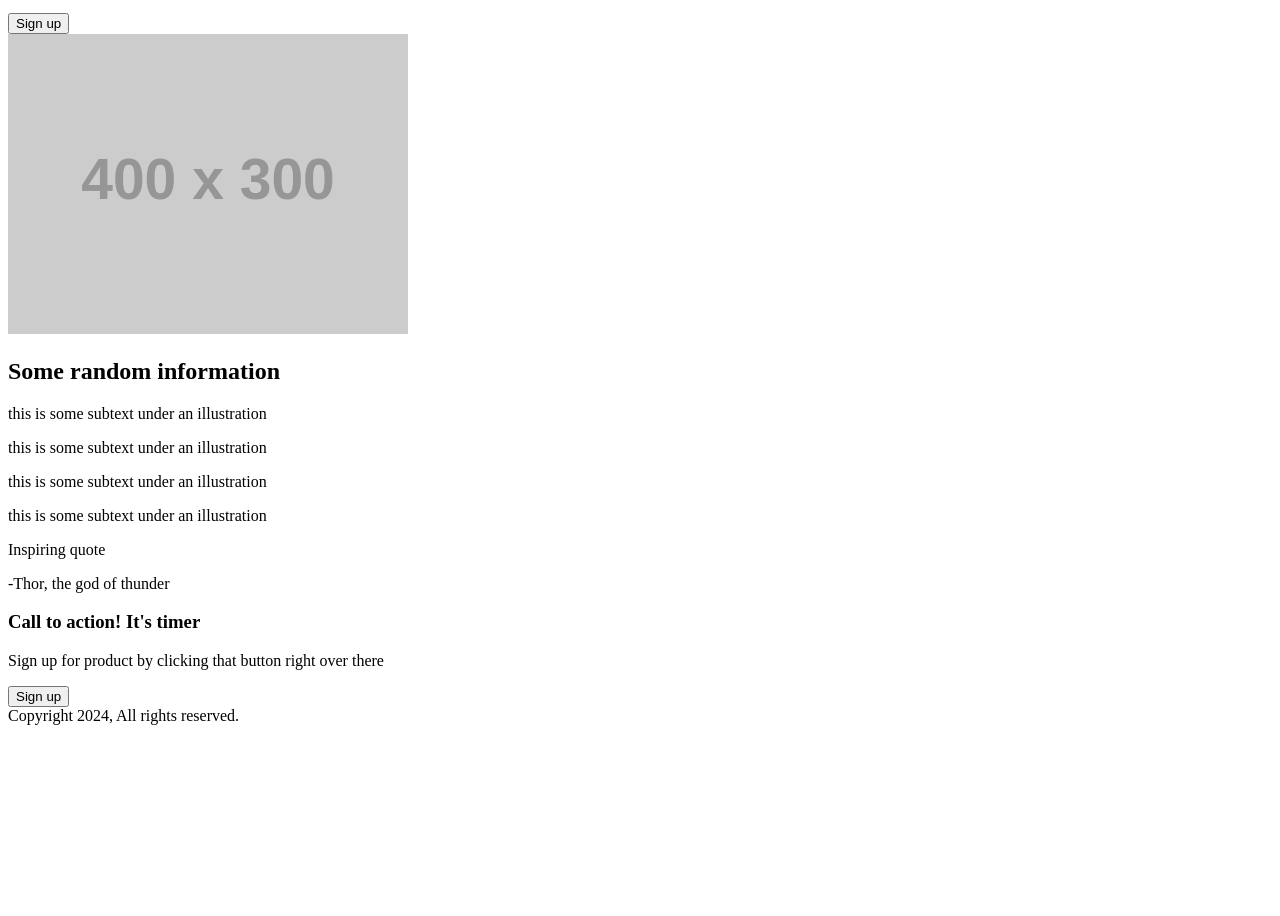
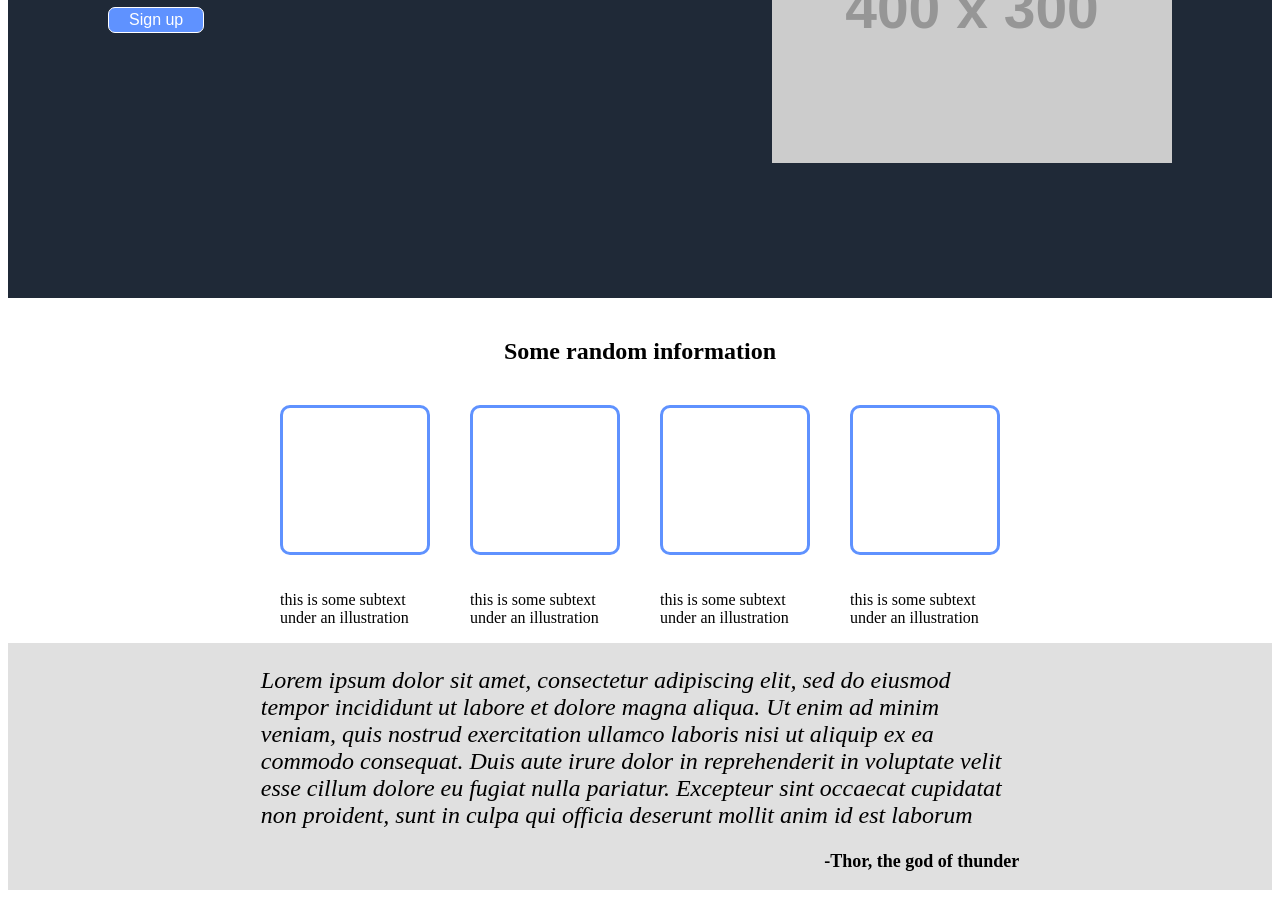
Before and after one commit to m-poulsen/Landing_page-, a plain HTML site: page index.html in a window 1280 px wide. Shown: the part 205-1121 px from the top of the page. Before the commit the page ends 938 px from the top, so only its background shows below. Drawn offline with Linux system fonts and the light colour scheme; placeholder pictures from the web are drawn by us.

Commit message:
Filling lots of more content to the page

```diff
--- a/index.html
+++ b/index.html
@@ -4,11 +4,12 @@
     <meta charset="UTF-8">
     <meta name="viewport" content="width=device-width, initial-scale=1.0">
     <title>Landing Page</title>
+    <link rel="stylesheet" href="style.css">
 </head>
 <body>
     <div class="header">
         <div class="header-content">
-            <p>Header logo</p>
+            <img src="./images/Æfinttyrr.jpeg" alt="Logo" class="logo">
             <ul>
                 <li>Header link one</li>
                 <li>Header link two</li>
@@ -29,9 +30,12 @@
 
     <div class="content">
         <h2>Some random information</h2>
-        <div>
+        <div class="content-container">
             <div class="content-box">
+                <div class="box">
 
+                </div>
+                <p>this is some subtext under an illustration</p>
             </div>
             <div class="content-box">
                 <div class="box">
@@ -40,10 +44,6 @@
                 </div>
                 <p>this is some subtext under an illustration</p>
             </div>
-                <div class="box">
-
-                </div>
-                <p>this is some subtext under an illustration</p>
             <div class="content-box">
                 <div class="box">
 
@@ -58,16 +58,24 @@
             </div>
         </div>
     </div>
-    <div class="quote">
-        <p>Inspiring quote</p>
-        <p>-Thor, the god of thunder</p>
+    <div class="quote-bg-color">
+        <div class="quote">
+            <div class="quote-text">
+                <p>Lorem ipsum dolor sit amet, consectetur adipiscing elit, sed do eiusmod tempor incididunt ut labore et dolore magna aliqua. Ut enim ad minim veniam, quis nostrud exercitation ullamco laboris nisi ut aliquip ex ea commodo consequat. Duis aute irure dolor in reprehenderit in voluptate velit esse cillum dolore eu fugiat nulla pariatur. Excepteur sint occaecat cupidatat non proident, sunt in culpa qui officia deserunt mollit anim id est laborum</p>
+            </div>
+            <div class="quote-author">
+                <p class="author">-Thor, the god of thunder</p>
+            </div>
+
+        </div>
     </div>
-    <div>
-        <div>
+    <div class="call-to-action">
+        <div class="call-to-action-text">
             <h3>Call to action! It's timer</h3>
             <p>Sign up for product by clicking that button right over there</p>
         </div>
-        <button>Sign up</button>
+
+        <div><button>Sign up</button></div>
     </div>
     <div class="footer">
         Copyright 2024, All rights reserved.
--- /dev/null
+++ b/style.css
@@ -0,0 +1,170 @@
+body{
+    display: flex;
+    flex-direction: column;
+    width:auto;
+    align-items: space-between;
+}
+
+.header{
+    background-color: #1F2937;
+    color: rgb(255, 255, 255);
+    padding: 20px;
+    display: flex;
+    flex-direction: column;
+    padding: 0 100px;
+    padding-bottom: 130px;
+    align-content: space-between;
+    box-sizing: border-box;
+    width: 100%;
+}
+
+.header-content{
+    display: flex;
+    justify-content: space-between;
+    align-items: center;
+    width: 100%;
+    color: rgba(230, 230, 230, 0.702);
+}
+
+.logo{
+    margin-top: 10px;
+    width: 50px;
+    height: 50px;
+    border-radius: 50%;
+
+}
+
+ul{
+    list-style-type: none;
+    margin: 0;
+    padding: 0;
+    display: flex;
+    gap: 1rem;
+}
+
+.header-text{
+    font-size: 20px;
+    font-weight: bold;
+    display: flex;
+    justify-content: space-between;
+}
+
+.awesome{
+    align-items: center;
+}
+
+h2{
+    margin-top: 40px;
+
+}
+
+.content{
+    display: flex;
+    flex-direction: column;
+    justify-content: center;
+    align-items: center;
+    }
+
+.content-container{
+    display: flex;
+    flex-direction: row;
+    flex-wrap: wrap;
+    gap: 40px;
+    justify-content: center;
+    }
+
+.content-box{
+    display:flex;
+    flex-direction: column;
+    align-items: center;
+    box-sizing: border-box;
+    width:150px;
+}
+
+.box{
+    box-sizing:border-box;
+    border: solid 3px rgb(95, 146, 255);
+    border-radius: 10px;
+    padding: 20px;
+    margin: 20px;
+    width: 150px;
+    height: 150px;
+}
+
+.quote-bg-color{
+    background-color: #0000001f;
+    box-sizing: border-box;
+    width: 100%;
+    display: flex;
+    justify-content: center;
+}
+
+body, .quote{
+    align-items: center;
+}
+
+.quote{
+    display: flex;
+    flex-direction: column;
+    box-sizing: border-box;
+    width: 60%;
+
+}
+
+.quote-text{
+    font-size: 24px;
+    font-style: italic;
+    text-align:left;
+    box-sizing: border-box;
+    width: 100%;
+}
+
+.quote-author{
+    font-size: 18px;
+    font-weight: bold;
+    align-self: flex-end;
+    margin-top: -20px;
+}
+
+.call-to-action{
+    display: flex;
+    flex-direction: row;
+    justify-content: center;
+    align-items: center;
+    box-sizing: border-box;
+    padding: 50px 100px;
+    margin: 50px auto;
+    background-color: rgb(95, 146, 255);
+    border-radius: 10px;
+    color:white;
+    gap: 200px;
+}
+.call-to-action-text h3,.call-to-action-text p{
+    margin:0;
+}
+
+.call-to-action-text h3{
+}
+
+.call-to-action-text p{
+}
+
+button{
+    background-color: rgba(95, 146, 255);
+    color: white;
+    border: 1px solid white;
+    padding: 3px 20px;
+    font-size: 16px;
+    cursor: pointer;
+    border-radius: 7px;
+}
+
+.footer{
+    background-color: #1F2937;
+    color: white;
+    display: flex;
+    box-sizing: border-box;
+    width: 100%;
+    justify-content: center;
+    padding: 30px 0;
+}
```
